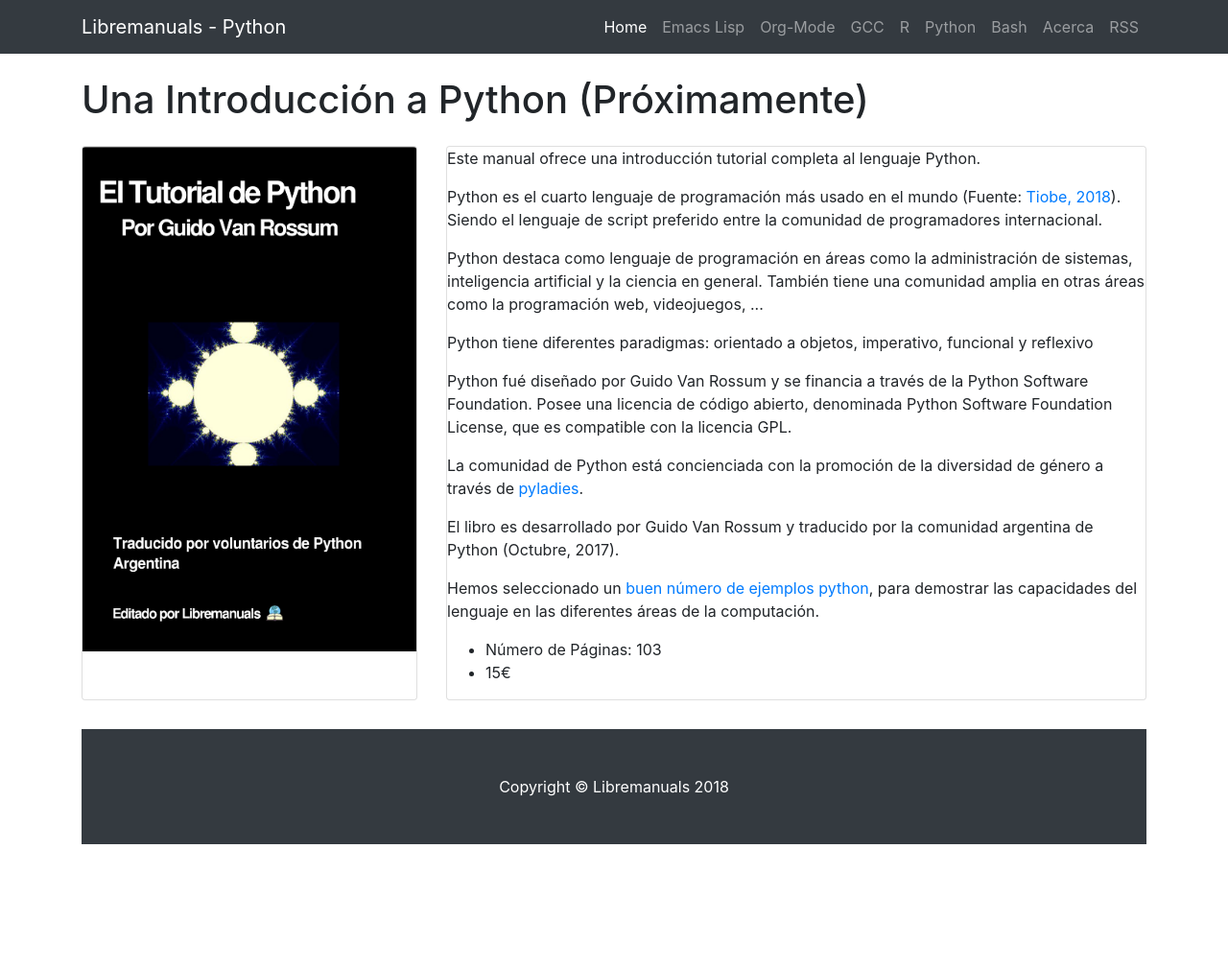
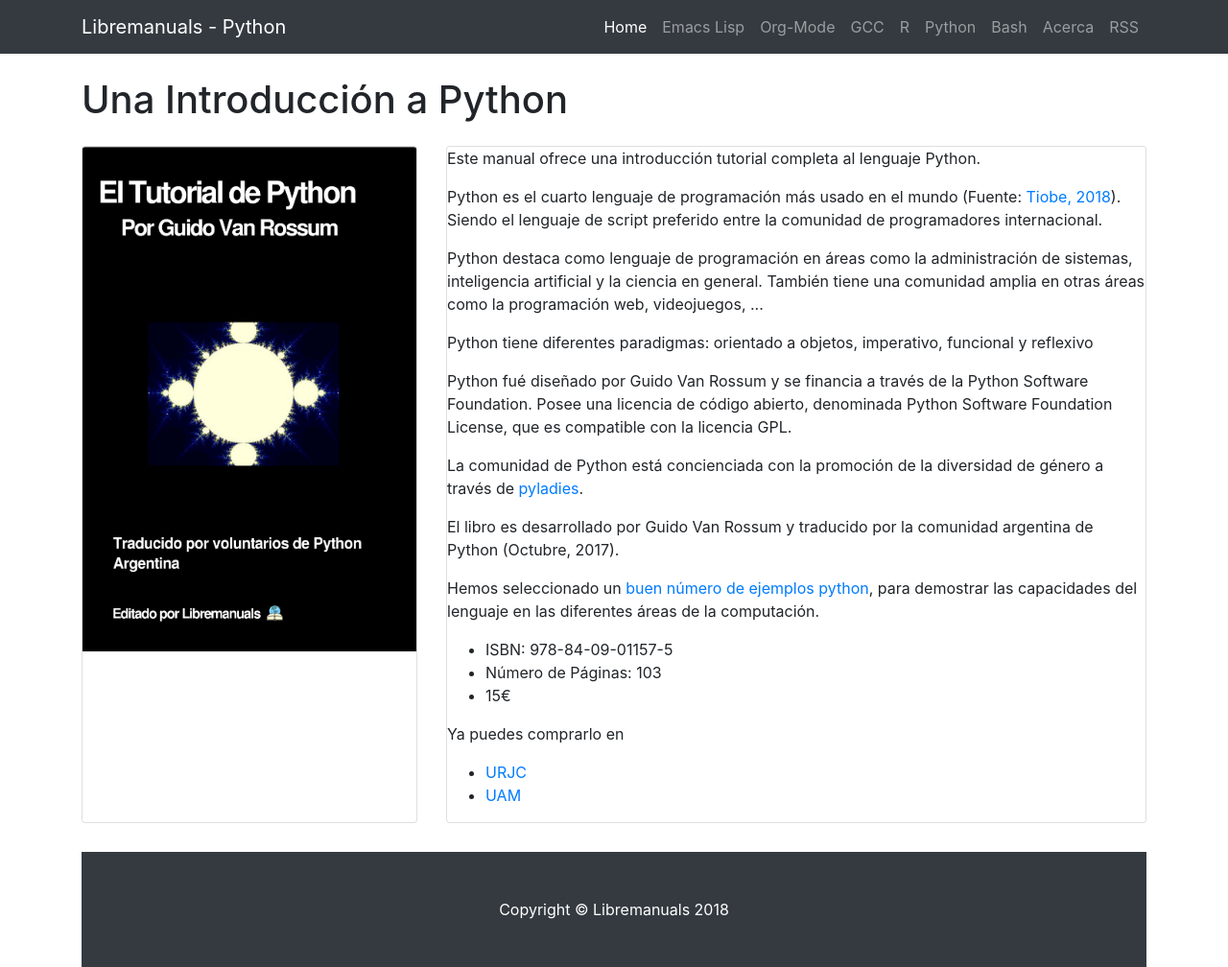
Before and after one commit to jorgesumle/libremanuals.github.io, a website: page python.html in a window 1280 px wide. Shown: the whole page at 96% size. Before the commit the page ends 880 px from the top, so only its background shows below. Drawn offline with Linux system fonts and the light colour scheme.

Commit message:
python.html: eliminar próximamente

```diff
--- a/python.html
+++ b/python.html
@@ -110,7 +110,7 @@
     <div class="container">
 
       <!-- Page Heading -->
-      <h1 class="my-4">Una Introducción a Python (Próximamente)</h1>
+      <h1 class="my-4">Una Introducción a Python</h1>
       <div class="row" vocab="http://schema.org/" typeof="Product">
         <div class="col-sm-4 portfolio-item">
           <div class="card h-100">
@@ -151,18 +151,18 @@
 	    </p>
 
 	    <ul>
-	      <!-- <li>ISBN: </li> -->
+	      <li>ISBN: 978-84-09-01157-5</li>
 	      <li>Número de Páginas: 103</li>
 	      <li><span property="price">15</span>€</li>
 	    </ul>
 
-	    <!-- <p class="card-text">Ya puedes comprarlo en -->
-	    <!--   <ul> -->
-	    <!-- 	<li><a href="http://larosanegraediciones.com/ciencia-y-tecnologia/896-una-introduccion-a-r.html">La Rosa Negra</a></li>		 -->
-	    <!-- 	<li><a href="https://www.traficantes.net/libros/una-introduccion-r">Traficantes de Sueños</a></li> -->
-	    <!-- 	<li><a href="https://www.libros.so/libro/una-introduccion-a-r_1081725">URJC</a></li> -->
-	    <!-- 	<li><a href="https://www.libros.so/libro/una-introduccion-a-r_1081725">UAM</a></li> -->
-	    <!--   </ul> -->
+	    <p class="card-text">Ya puedes comprarlo en
+	      <ul>
+	    	<!-- <li><a href="http://larosanegraediciones.com/ciencia-y-tecnologia/896-una-introduccion-a-r.html">La Rosa Negra</a></li> -->
+	    	<!-- <li><a href="https://www.traficantes.net/libros/una-introduccion-r">Traficantes de Sueños</a></li> -->
+	    	<li><a href="https://www.libros.so/libro/el-tutorial-de-python_1160684">URJC</a></li>
+	    	<li><a href="https://www.libros.so/libro/el-tutorial-de-python_1160684">UAM</a></li>
+	      </ul>
 
 
           </div>
```
